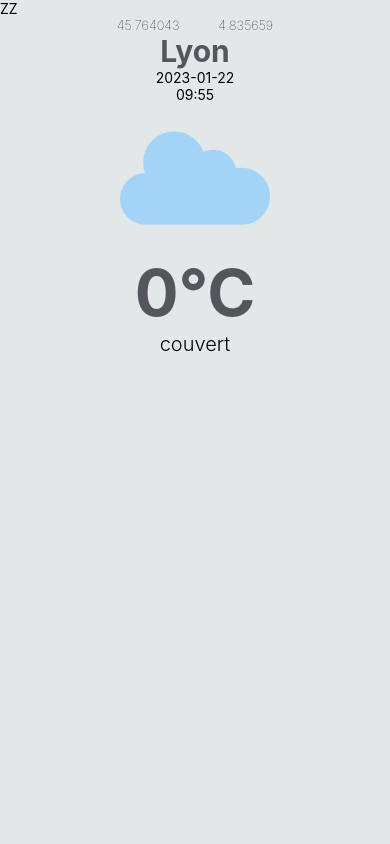
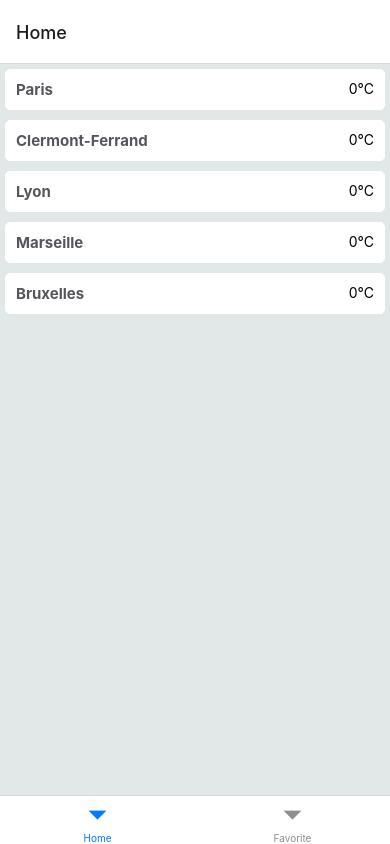
Before and after one commit to zsaoula/meteo_mobileapp, a React Native app: screen /Home in a window 390 px wide. Built offline with nearby package versions, Linux system fonts and the light colour scheme.

Commit message:
début navigation

```diff
--- a/App.tsx
+++ b/App.tsx
@@ -4,23 +4,26 @@
 import { CityDisplay } from './compenent/weatherCity';
 import {colorBackground} from './styles/style';
 import {FAVORITE_CITY_DATA} from './data/stub';
+import Navigation from './navigation/Navigation';
+import {SafeAreaProvider} from 'react-native-safe-area-context';
 
 export default function App() {
   return (
+   <SafeAreaProvider>
+          <Navigation/>
+   </SafeAreaProvider>
+
     // <View style={styles.container}>
-    //   <Text>Open up !</Text>
-    //   <StatusBar style="auto" />
+    //   <View>
+    //     <Text>ZZ</Text>
+    //   </View>
+    //   <View>
+    //     <WeatherList></WeatherList>
+      /* <CityDisplay name={'Lyon'}></CityDisplay> */
+        /* <CityDisplay name={FAVORITE_CITY_DATA.name}></CityDisplay> */
+    //   </View>
     // </View>
-    <View style={styles.container}>
-      <View>
-        <Text>ZZ</Text>
-      </View>
-      <View>
-        {/* <WeatherList></WeatherList> */}
-        <CityDisplay name={'Lyon'}></CityDisplay>
-        {/* <CityDisplay name={FAVORITE_CITY_DATA.name}></CityDisplay> */}
-      </View>
-    </View>
+
   );
 }
 
--- a/compenent/allWeathers.tsx
+++ b/compenent/allWeathers.tsx
@@ -1,6 +1,7 @@
-import {City, WEATHER_DATA} from "../data/stub";
+import {City, Weather, WEATHER_DATA} from "../data/stub";
 import { View,Text, StyleSheet, FlatList, TouchableOpacity } from "react-native";
 import {cityName} from "../styles/style";
+import { WeatherElement } from "./weatherElementList";
 
 export function WeatherList() {
     //return (
@@ -22,21 +23,28 @@
         <View>
         <FlatList
           data={allWeathers}
-          keyExtractor={(item) => item.city.name}
-          renderItem={({ item }) => {
-            return (
+          keyExtractor={(item: Weather) => item.city.name}
+          renderItem={({ item }) =>
               <TouchableOpacity onPress={() => selectedCity(item.city)}>
-                <View style={weatherListStyle.container}>
-                  <Text style={weatherListStyle.name}>{item.city.name}</Text>
-                  <Text>{Math.floor(item.temperature)}°C</Text>
-                </View>
+                <WeatherElement citySelected={item}></WeatherElement>
               </TouchableOpacity>
-            );
-          }}
+          }
         />
       </View>
     );
-};
+}
+
+//     return (
+//       <View>
+//       <FlatList
+//         data={allWeathers}
+//         keyExtractor={(item: Weather) => item.city.name}
+//         renderItem={WeatherElement}>
+
+//         </FlatList>
+//     </View>
+//   );
+// };
 
 const weatherListStyle = StyleSheet.create({
     container: {
--- a/compenent/weatherCity.tsx
+++ b/compenent/weatherCity.tsx
@@ -1,13 +1,14 @@
 import {WEATHER_DATA} from "../data/stub";
 import { View,Text, StyleSheet, Image } from "react-native";
 import {cityName} from "../styles/style";
+import {City} from '../data/stub';
 
 type cityProps = {
-    name: string
+    city: City
 }
 
 export function CityDisplay(props: cityProps) {
-      const cityWeather = WEATHER_DATA.filter(weather => weather.city.name === props.name)[0]
+      const cityWeather = WEATHER_DATA.filter(weather => weather.city.name === props.city.name)[0]
       const dateCity = cityWeather.at.split(" ")[0]
       const timeCity = cityWeather.at.split(" ")[1].slice(0,5)
       return (
--- /dev/null
+++ b/compenent/weatherElementList.tsx
@@ -0,0 +1,40 @@
+import {City, Weather, WEATHER_DATA} from "../data/stub";
+import { View,Text, StyleSheet, FlatList, TouchableOpacity } from "react-native";
+import {cityName} from "../styles/style";
+
+type weather = {
+    citySelected: Weather
+}
+
+export function WeatherElement(props: weather) {
+      return (
+      <View style={weatherListStyle.container}>
+         <Text style={weatherListStyle.name}>{props.citySelected.city.name}</Text>
+         <Text>{Math.floor(props.citySelected.temperature)}°C</Text>
+      </View>
+            );
+};
+
+const weatherListStyle = StyleSheet.create({
+    container: {
+        flexDirection: "row",
+        justifyContent: "space-between",
+        borderWidth: 1,
+        backgroundColor: 'white',
+        borderColor: "white",
+        padding: 10,
+        margin: 5,
+        borderRadius: 5
+    },
+    name: {
+      color: cityName,
+      fontSize: 15,
+      fontWeight: "bold"
+    },
+
+    temperature: {
+      color: cityName,
+      fontSize: 12
+    }
+
+});
--- /dev/null
+++ b/navigation/Navigation.tsx
@@ -0,0 +1,22 @@
+import { createBottomTabNavigator } from "@react-navigation/bottom-tabs";
+import { NavigationContainer } from "@react-navigation/native";
+import { FavoriteScreen } from "../screens/FavoriteScreen";
+import { HomeScreen } from "../screens/HomeScreen";
+
+export default function Navigation() {
+    const BottomTabNavigator = createBottomTabNavigator();
+    return (
+        <NavigationContainer>
+            <BottomTabNavigator.Navigator initialRouteName="Home">
+                <BottomTabNavigator.Screen name="Home" component={HomeScreen}
+                                           options={{
+                                               title: 'Home',
+                                           }}/>
+                <BottomTabNavigator.Screen name="Favorite" component={FavoriteScreen}
+                                           options={{
+                                               title: 'Favorite',
+                                           }}/>
+            </BottomTabNavigator.Navigator>
+        </NavigationContainer>
+    );
+};
--- /dev/null
+++ b/screens/FavoriteScreen.tsx
@@ -0,0 +1,19 @@
+import { StatusBar } from 'expo-status-bar';
+import { StyleSheet, Text, View } from 'react-native';
+import { WeatherList } from '../compenent/allWeathers';
+import { CityDisplay } from '../compenent/weatherCity';
+import {colorBackground} from '../styles/style';
+import {FAVORITE_CITY_DATA} from '../data/stub';
+
+export function FavoriteScreen() {
+  return (
+    <CityDisplay city={FAVORITE_CITY_DATA}></CityDisplay>
+  );
+}
+
+const styles = StyleSheet.create({
+  container: {
+    flex: 1,
+    backgroundColor: colorBackground
+  },
+});
--- /dev/null
+++ b/screens/HomeScreen.tsx
@@ -0,0 +1,21 @@
+import { StatusBar } from 'expo-status-bar';
+import { StyleSheet, Text, View } from 'react-native';
+import { WeatherList } from '../compenent/allWeathers';
+import { CityDisplay } from '../compenent/weatherCity';
+import {colorBackground} from '../styles/style';
+import {FAVORITE_CITY_DATA} from '../data/stub';
+
+export function HomeScreen() {
+  return (
+    <View style={styles.container}>
+        <WeatherList></WeatherList>
+    </View>
+  );
+}
+
+const styles = StyleSheet.create({
+  container: {
+    flex: 1,
+    backgroundColor: colorBackground
+  },
+});
```
Also changed, not shown: compenent/tabIconBar.tsx (added, +10 -0 lines), package.json (+6 -1 lines), 2 other files (tests, documents, lock files or other folders).
